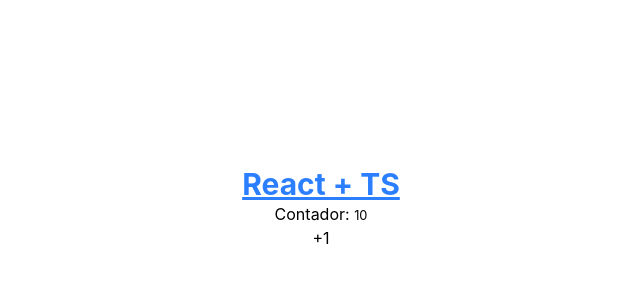
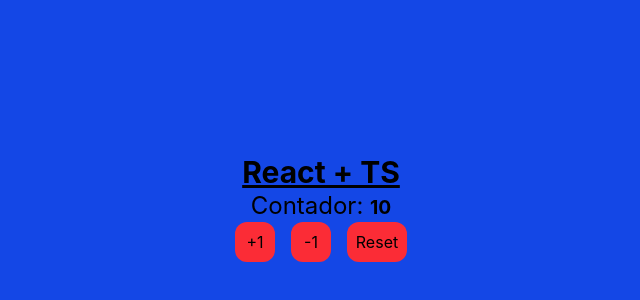
Before and after one commit to villxjsv/react-native401, a React (Vite) app in the folder 01-bases/: page / in a window 1280 px wide. Shown: the part 192-492 px from the top of the page, without its empty margins (319-959 px from the left). Built offline with nearby package versions, Linux system fonts and the light colour scheme.

Commit message:
Practica TypeScript

```diff
--- a/01-bases/src/App.tsx
+++ b/01-bases/src/App.tsx
@@ -1,19 +1,20 @@
 // import { BasicTypes } from './typescript/BasicTypes'
 // import { ObjectLiterals } from './typescript/ObjectLiterals'
 // import { BasicFunctions } from './typescript/BasicFunctions'
+// import { Counter } from "./components/Counter"
 
-import { Counter } from "./components/Counter"
+import { CounterV2 } from "./components/CounterV2"
 
 function App() {
   return (
-    <div className="flex flex-col justify-center items-center min-h-svh">
-      <h1 className="text-3xl font-bold underline text-blue-500">React + TS</h1>
+    <div className="flex flex-col justify-center items-center min-h-svh bg-blue-700 }">
+      <h1 className="text-3xl font-bold underline text-black-500">React + TS</h1>
 
       {/* <BasicTypes /> */}
       {/* <ObjectLiterals /> */}
-
       {/* <BasicFunctions /> */}
-      <Counter />
+      {/* <CounterV2   /> */}
+      <CounterV2 />
     </div>
   )
 }
--- a/01-bases/src/components/Counter.tsx
+++ b/01-bases/src/components/Counter.tsx
@@ -1,13 +1,32 @@
 import { useState } from "react"
 
 export const Counter = () => {
-  const [count, setCount] = useState(10)
+  // Hook: Función para gestionar el estado y lógica de un componente sin usar clases.
+  const [count, setCount] = useState<number>(10)
+
+  const increaseBy = (value: number) => {
+    //setCount(count + value)
+    //setCount((current) => current + 1)
+    setCount(Math.max(count + value, 0))
+  }
+
   return (
     <>
-      <h3>Contador: <small>{count}</small></h3>
+      <h3 className="text-2xl">Contador: <small className="font-bold">{count}</small></h3>
 
       <div>
-        <button>+1</button>
+        <button
+          className="p-2 bg-blue-500 rounded-xl w-10 mx-2 text-white hover:bg-blue-700"
+          onClick={() => increaseBy(1)}
+        >
+          +1
+        </button>
+        <button
+          className="p-2 bg-blue-500 rounded-x2 w-10 mx-2 text-white hover:bg-blue-700"
+          onClick={() => increaseBy(-1)}
+        >
+          -1
+        </button>
       </div>
     </>
   )
--- /dev/null
+++ b/01-bases/src/components/CounterV2.tsx
@@ -0,0 +1,37 @@
+import { useCounter } from "../hooks/useCounter"
+
+export const CounterV2 = () => {
+
+
+  const { count, increaseBy, reset } = useCounter()
+
+  return (
+    <>
+      <h3 className="text-2xl">Contador: <small className="font-bold">{count}</small></h3>
+
+      <div>
+        <button
+          className="p-2 bg-red-500 rounded-xl w-10 mx-2 text-black hover:bg-red-700"
+          onClick={() => increaseBy(1)}
+
+        >
+          +1
+        </button>
+        <button
+          className="p-2 bg-red-500 rounded-xl w-10 mx-2 text-black  hover:bg-red-700"
+          onClick={() => increaseBy(-1)}
+
+        >
+          -1
+        </button>
+
+        <button
+          className="p-2 bg-red-500 rounded-xl w-15 mx-2 text-black hover:bg-red-700"
+          onClick={reset}
+        >
+          Reset
+        </button>
+      </div>
+    </>
+  )
+}
--- /dev/null
+++ b/01-bases/src/hooks/useCounter.tsx
@@ -0,0 +1,34 @@
+import { useState } from "react"
+
+export const useCounter = () => {
+
+  const [count, setCount] = useState<number>(10)
+
+  const increaseBy = (value: number) => {
+    //setCount(count + value)
+    //setCount((current) => current + 1)
+    setCount(Math.max(count + value, 0))
+  }
+
+  const reset = () => {
+    setCount(10)
+
+  }
+
+
+
+
+
+  return {
+
+    //Propieties
+    count,
+
+
+    //Actions
+    increaseBy,
+    reset
+
+
+  }
+}
```
